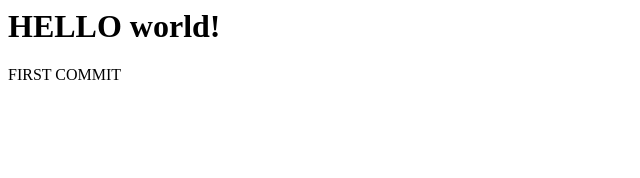
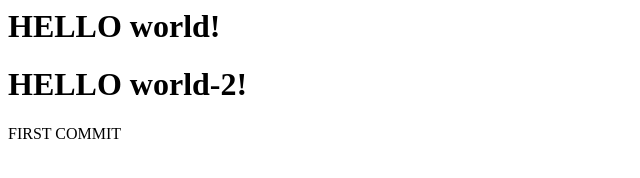
Before and after one commit to ZhenisMadiyar/Pro-, a plain HTML site: page index.html in a window 1280 px wide. Shown: the whole page, without its empty margins (0-640 px from the left). Drawn offline with Linux system fonts and the light colour scheme.

Commit message:
added hello world-2

```diff
--- a/index.html
+++ b/index.html
@@ -1,6 +1,8 @@
 <head>
 <body>
 	<h1>HELLO world!</h1>
+
+	<h1>HELLO world-2!</h1>
 <p>FIRST COMMIT</p>
 </body>
 </head>
```
